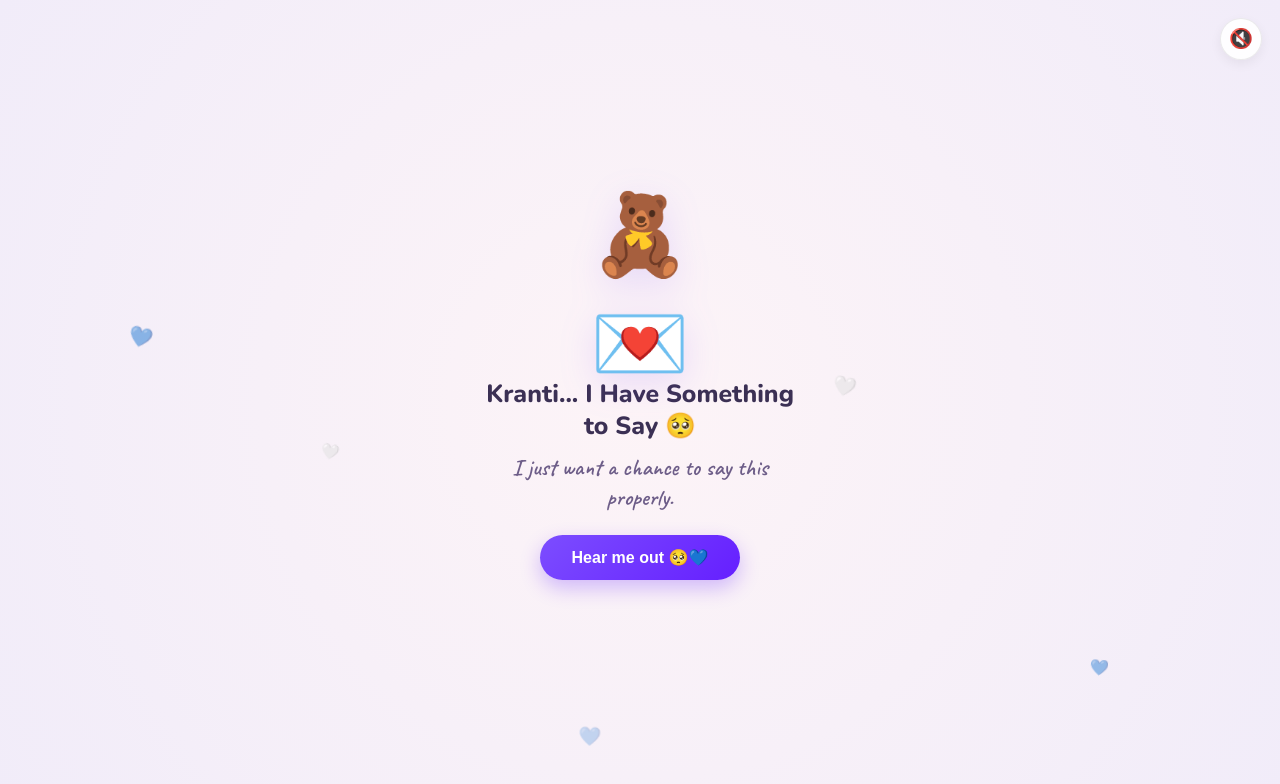
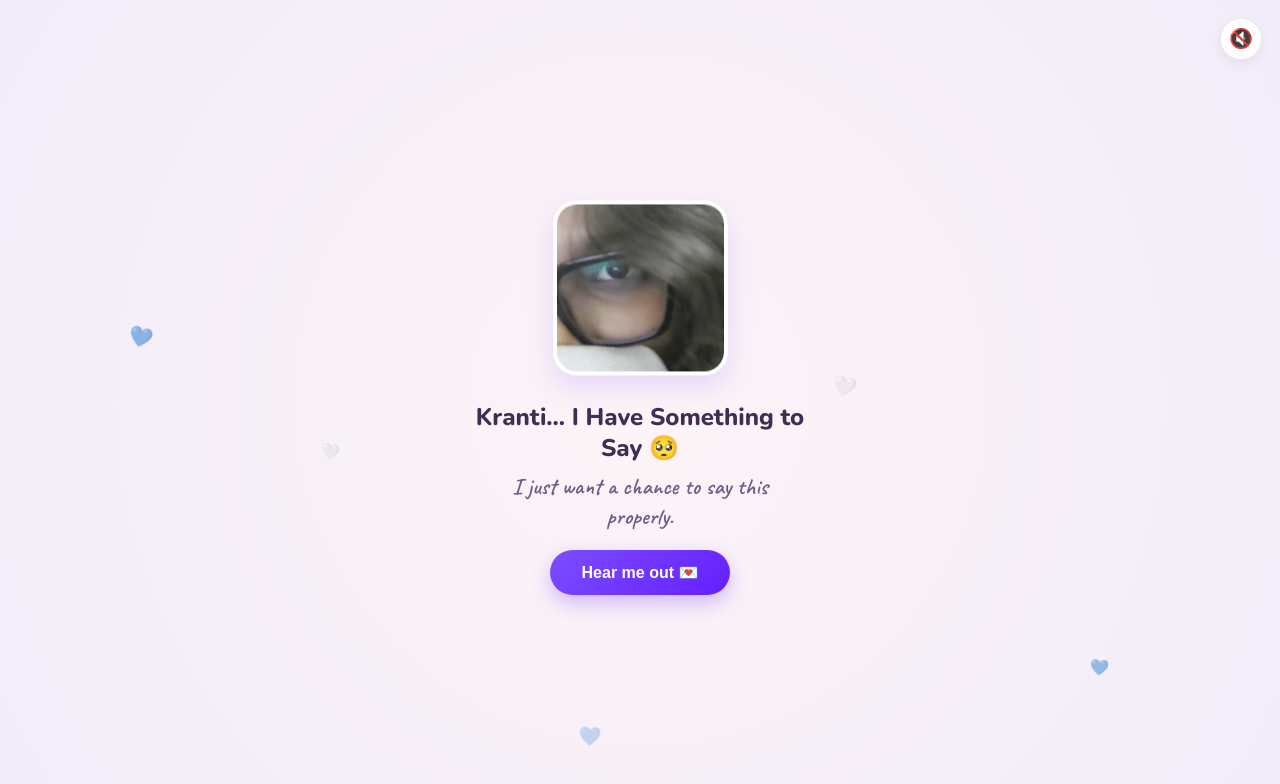
Before and after one commit to aayushjaiswal862000-design/For--kranti-, a plain HTML site: page index.html in a window 1280 px wide. Drawn offline with nearby package versions, Linux system fonts and the light colour scheme.

Commit message:
Update index.html

```diff
--- a/index.html
+++ b/index.html
@@ -26,7 +26,7 @@
       position: relative;
     }
 
-    /* Ambient floating hearts */
+    /* Ambient floating hearts across every screen */
     .hearts-container {
       position: fixed;
       top: 0;
@@ -70,12 +70,12 @@
       box-shadow: 0 4px 12px rgba(0,0,0,0.06);
     }
 
-    /* Story Card Wrapper */
+    /* Slide Card Wrapper */
     .story-card {
       width: 90%;
       max-width: 380px;
       min-height: 520px;
-      padding: 30px 24px;
+      padding: 24px 20px;
       display: flex;
       flex-direction: column;
       align-items: center;
@@ -90,12 +90,28 @@
       to { opacity: 1; transform: translateY(0) scale(1); }
     }
 
+    /* Styled Photos */
+    .memory-photo {
+      width: 175px;
+      height: 175px;
+      object-fit: cover;
+      border-radius: 24px;
+      border: 4px solid #ffffff;
+      box-shadow: 0 12px 28px rgba(124, 77, 255, 0.18);
+      margin-bottom: 8px;
+      animation: gentleBob 3s ease-in-out infinite;
+    }
+    @keyframes gentleBob {
+      0%, 100% { transform: translateY(0); }
+      50% { transform: translateY(-6px); }
+    }
+
     /* Typography */
     .main-title {
-      font-size: 1.55rem;
+      font-size: 1.5rem;
       font-weight: 800;
       color: #3b3054;
-      margin: 18px 0 10px 0;
+      margin: 14px 0 8px 0;
       line-height: 1.3;
     }
     .sub-script {
@@ -104,7 +120,7 @@
       color: #6d5d88;
       min-height: 48px;
       line-height: 1.3;
-      margin-bottom: 22px;
+      margin-bottom: 18px;
       padding: 0 10px;
     }
 
@@ -123,23 +139,6 @@
     }
     .btn-primary:active {
       transform: scale(0.96);
-    }
-
-    /* Visual character sticker styling */
-    .character-box {
-      width: 140px;
-      height: 140px;
-      display: flex;
-      align-items: center;
-      justify-content: center;
-      font-size: 80px;
-      filter: drop-shadow(0 10px 18px rgba(124, 77, 255, 0.15));
-      animation: gentleBob 2.6s ease-in-out infinite;
-      user-select: none;
-    }
-    @keyframes gentleBob {
-      0%, 100% { transform: translateY(0); }
-      50% { transform: translateY(-8px); }
     }
 
     /* Envelope visual */
@@ -260,33 +259,33 @@
   <div class="audio-btn" id="audioToggle" onclick="toggleAudio()">🔇</div>
   <audio id="bgMusic" loop src="https://assets.mixkit.co/music/preview/mixkit-loving-you-116.mp3"></audio>
 
-  <!-- SCREEN 1: Intro -->
+  <!-- SCREEN 1: Photo 1 (Kranti) -->
   <div class="story-card" id="slide1">
-    <div class="character-box">🧸💌</div>
+    <img src="photo1.jpg.jpg" alt="Kranti" class="memory-photo" />
     <h1 class="main-title">Kranti... I Have Something to Say 🥺</h1>
     <div class="sub-script">I just want a chance to say this properly.</div>
-    <button class="btn-primary" onclick="goToSlide(2)">Hear me out 🥺💙</button>
+    <button class="btn-primary" onclick="goToSlide(2)">Hear me out 💌</button>
   </div>
 
-  <!-- SCREEN 2: I Know I Hurt You -->
+  <!-- SCREEN 2: Photo 2 (Sorry pose) -->
   <div class="story-card" id="slide2" style="display:none;">
-    <div class="character-box">🐻‍❄️🌧️</div>
+    <img src="photo2.jpg.jpg" alt="Sorry pose" class="memory-photo" />
     <h2 class="main-title">I Know I Hurt You</h2>
     <div class="sub-script" id="typewriter2"></div>
     <button class="btn-primary" onclick="goToSlide(3)">Next →</button>
   </div>
 
-  <!-- SCREEN 3: You Mean Everything -->
+  <!-- SCREEN 3: Photo 3 (Smiling Kranti) -->
   <div class="story-card" id="slide3" style="display:none;">
-    <div class="character-box">🫂✨</div>
+    <img src="photo3.jpg.jpg" alt="Kranti smiling" class="memory-photo" />
     <h2 class="main-title">You Mean Everything</h2>
     <div class="sub-script" id="typewriter3"></div>
     <button class="btn-primary" onclick="goToSlide(4)">Next →</button>
   </div>
 
-  <!-- SCREEN 4: I'm Truly Sorry -->
+  <!-- SCREEN 4: Photo 4 (My day) -->
   <div class="story-card" id="slide4" style="display:none;">
-    <div class="character-box">🥺💐</div>
+    <img src="photo4.jpg.jpg" alt="My day" class="memory-photo" />
     <h2 class="main-title">I'm Truly Sorry</h2>
     <div class="sub-script" id="typewriter4"></div>
     <button class="btn-primary" onclick="goToSlide(5)">Next →</button>
@@ -302,7 +301,7 @@
     <button class="btn-primary" onclick="openEnvelope()">Unseal it 💌</button>
   </div>
 
-  <!-- SCREEN 6: Letter Revealed -->
+  <!-- SCREEN 6: Letter Card -->
   <div class="story-card" id="slide6" style="display:none;">
     <div class="letter-paper">
       <h3 style="color: #2b2342; font-weight: 800; font-size: 1.25rem;">Hi Kranti, 💙</h3>
@@ -314,8 +313,7 @@
         — Ayush 💙
       </div>
     </div>
-    <div class="character-box" style="font-size: 55px; height: 80px; margin-top: 8px;">🐱🌸</div>
-    <button class="btn-primary" style="margin-top: 14px;" onclick="goToSlide(7)">Next →</button>
+    <button class="btn-primary" style="margin-top: 20px;" onclick="goToSlide(7)">Next →</button>
   </div>
 
   <!-- SCREEN 7: Can You Forgive Me? -->
@@ -336,9 +334,9 @@
   <div class="story-card" id="slide8" style="display:none;">
     <h1 class="main-title" style="font-size: 1.65rem;">You have no idea what this means 💙</h1>
     <div style="font-size: 0.95rem; color: #7c4dff; font-weight: 700; margin-bottom: 12px;">You just made my day 🥹✨</div>
-    <div class="character-box" style="font-size: 70px;">🥰🎉</div>
-    <div style="font-size: 0.85rem; color: #8e83a3; margin-top: 8px;">With all my love, from Ayush</div>
-    <p style="font-family: 'Caveat', cursive; font-size: 1.4rem; color: #4e4367; margin-top: 20px; line-height: 1.4;">
+    <img src="photo3.jpg.jpg" alt="Kranti" class="memory-photo" style="width: 140px; height: 140px;" />
+    <div style="font-size: 0.85rem; color: #8e83a3; margin-top: 4px;">With all my love, from Ayush</div>
+    <p style="font-family: 'Caveat', cursive; font-size: 1.4rem; color: #4e4367; margin-top: 18px; line-height: 1.4;">
       "Every little moment with you is precious to me. Forever grateful for you. 💙"
     </p>
   </div>
@@ -377,7 +375,7 @@
       if (num === 2) {
         typeText("typewriter2", "I never wanted to be the reason you felt this way. 😔💙");
       } else if (num === 3) {
-        typeText("typewriter3", "I want to do better, not just say sorry. 🥺");
+        typeText("typewriter3", "I want to do better, not just say sorry. 🥺💙");
       } else if (num === 4) {
         typeText("typewriter4", "I want to make it up to you, Kranti... 🥺💕");
       } else if (num === 6) {
```
